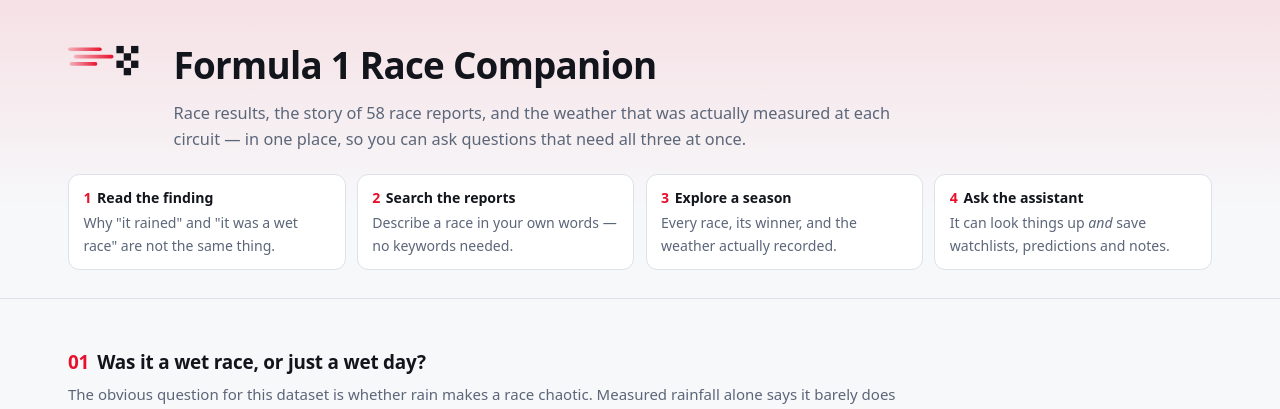
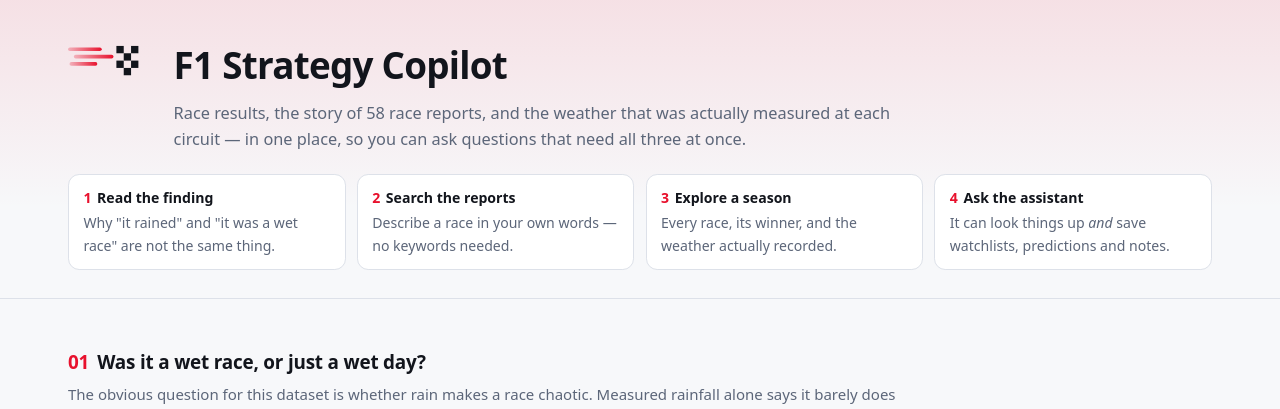
Before and after one commit to abhibastia/f1-strategy-copilot, a Flask app: template app/templates/index.html in a window 1280 px wide. Shown: the top 409 px of the page. Run offline with Flask 3, Linux system fonts and the light colour scheme; the template is opened without the code that fills it, so the values that code supplies are empty.

Commit message:
Rename the product to F1 Strategy Copilot everywhere it is a label
The project was repositioned but the old name survived in twenty-one
places, including the browser title and the page heading. Two names in one
submission reads as carelessness regardless of the reason.

Renamed everything that is a label: the UI title and heading, the MCP
server's advertised identity and landing page, both health endpoints, the
module docstrings, and the User-Agent strings the harvesters send.

The Databricks app is still called mcp-f1-race-companion, and that is
deliberate rather than missed. App names are immutable and baked into the
URL, so changing it means deleting and recreating the app - on a workspace
where app creation has failed repeatedly and there are nine hours left. The
README says so where the URL appears, so a reviewer reads a decision rather
than an oversight.

```diff
--- a/app/app.py
+++ b/app/app.py
@@ -1,5 +1,5 @@
 """
-AI Formula 1 Race Companion — frontend.
+F1 Strategy Copilot — frontend.
 
 A Databricks App that presents the project's central finding and lets a user
 explore the corpus the agent reasons over: race results from the Spark pipeline,
@@ -26,7 +26,7 @@
 import ui_data
 
 logging.basicConfig(level=logging.INFO)
-logger = logging.getLogger("f1-companion-ui")
+logger = logging.getLogger("f1-strategy-copilot-ui")
 
 app = Flask(__name__)
 
@@ -40,7 +40,7 @@
 def healthz():
     """Liveness probe. Deliberately does not touch Lakebase, so a database
     problem cannot make the platform conclude the container is dead."""
-    return jsonify({"status": "ok", "app": "f1-race-companion-ui"})
+    return jsonify({"status": "ok", "app": "f1-strategy-copilot-ui"})
 
 
 @app.route("/")
--- a/app/templates/index.html
+++ b/app/templates/index.html
@@ -3,7 +3,7 @@
 <head>
 <meta charset="utf-8">
 <meta name="viewport" content="width=device-width, initial-scale=1">
-<title>AI Formula 1 Race Companion</title>
+<title>F1 Strategy Copilot</title>
 <style>
   :root {
     color-scheme: dark;
@@ -150,7 +150,7 @@
            logo, which is a registered trademark of Formula One World
            Championship Ltd. Inline SVG also keeps the page self-contained:
            no external asset to fetch, nothing to break behind app auth. -->
-      <svg class="mark" viewBox="0 0 120 48" role="img" aria-label="Race Companion">
+      <svg class="mark" viewBox="0 0 120 48" role="img" aria-label="F1 Strategy Copilot">
         <defs>
           <linearGradient id="speed" x1="0" y1="0" x2="1" y2="0">
             <stop offset="0%" stop-color="var(--accent)" stop-opacity=".25"/>
@@ -170,7 +170,7 @@
         </g>
       </svg>
       <div>
-        <h1>Formula 1 Race Companion</h1>
+        <h1>F1 Strategy Copilot</h1>
         <p class="lede">
           Race results, the story of 58 race reports, and the weather that was
           actually measured at each circuit — in one place, so you can ask
--- a/harvest/laps.py
+++ b/harvest/laps.py
@@ -16,7 +16,7 @@
 
 logger = logging.getLogger("laps")
 BASE = "https://api.jolpi.ca/ergast/f1"
-UA = {"User-Agent": "f1-race-companion/1.0 (educational capstone)"}
+UA = {"User-Agent": "f1-strategy-copilot/1.0 (educational capstone)"}
 PAGE = 100
 DELAY = 0.35          # ~3/s, inside Jolpica's 4/s burst and 500/hr sustained
 MAX_RETRIES = 4
--- a/harvest/wikipedia.py
+++ b/harvest/wikipedia.py
@@ -37,7 +37,7 @@
 # WIKI_USER_AGENT to point at your own contact.
 USER_AGENT = os.environ.get(
     "WIKI_USER_AGENT",
-    "f1-race-companion/1.0 (https://github.com/abhibastia/f1-race-companion) "
+    "f1-strategy-copilot/1.0 (https://github.com/abhibastia/f1-strategy-copilot) "
     "educational capstone; contact via GitHub issues",
 )
 
```
Also changed, not shown: mcp_server/f1_mcp_server.py (+6 -5 lines), README.md.
